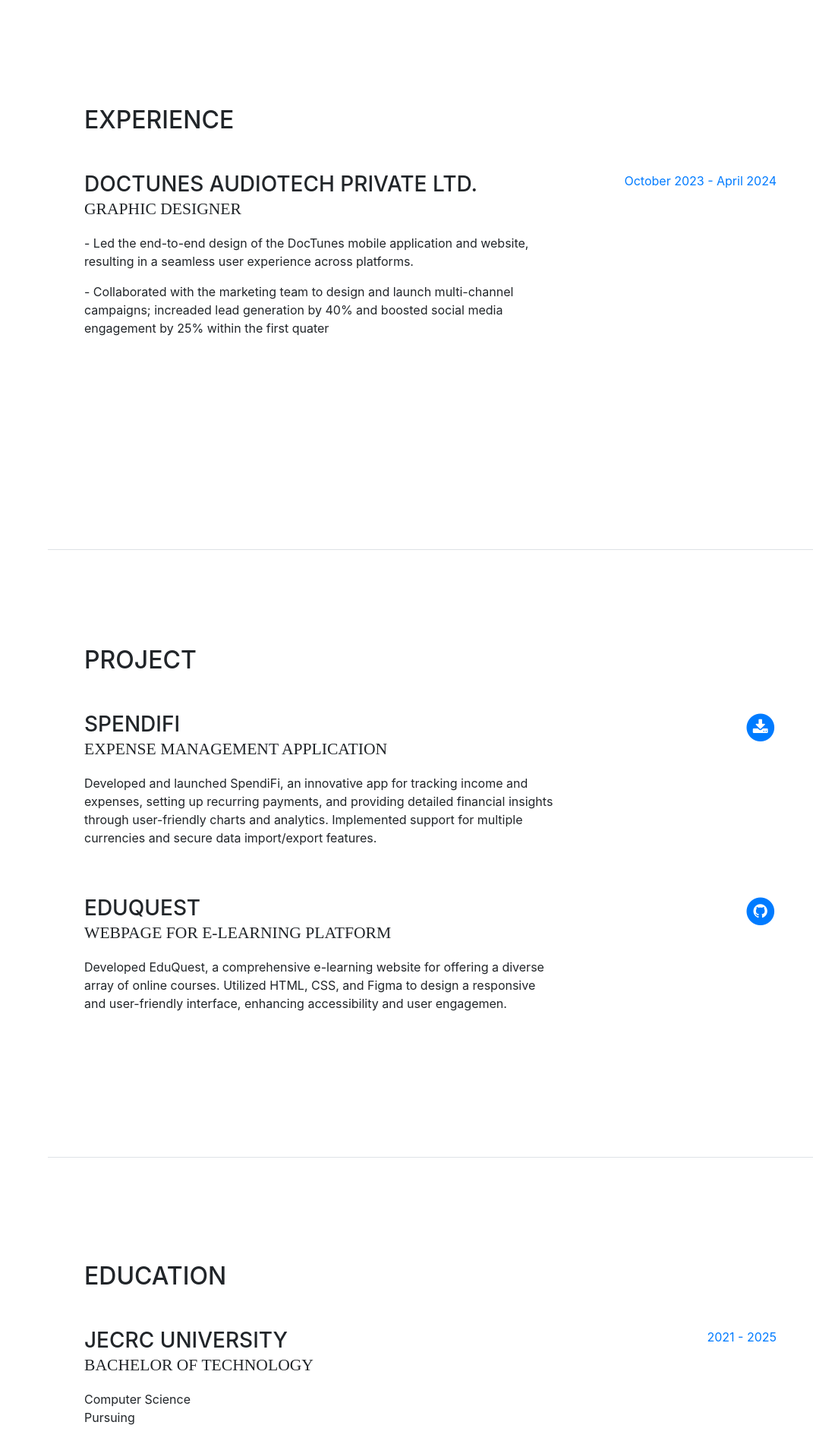
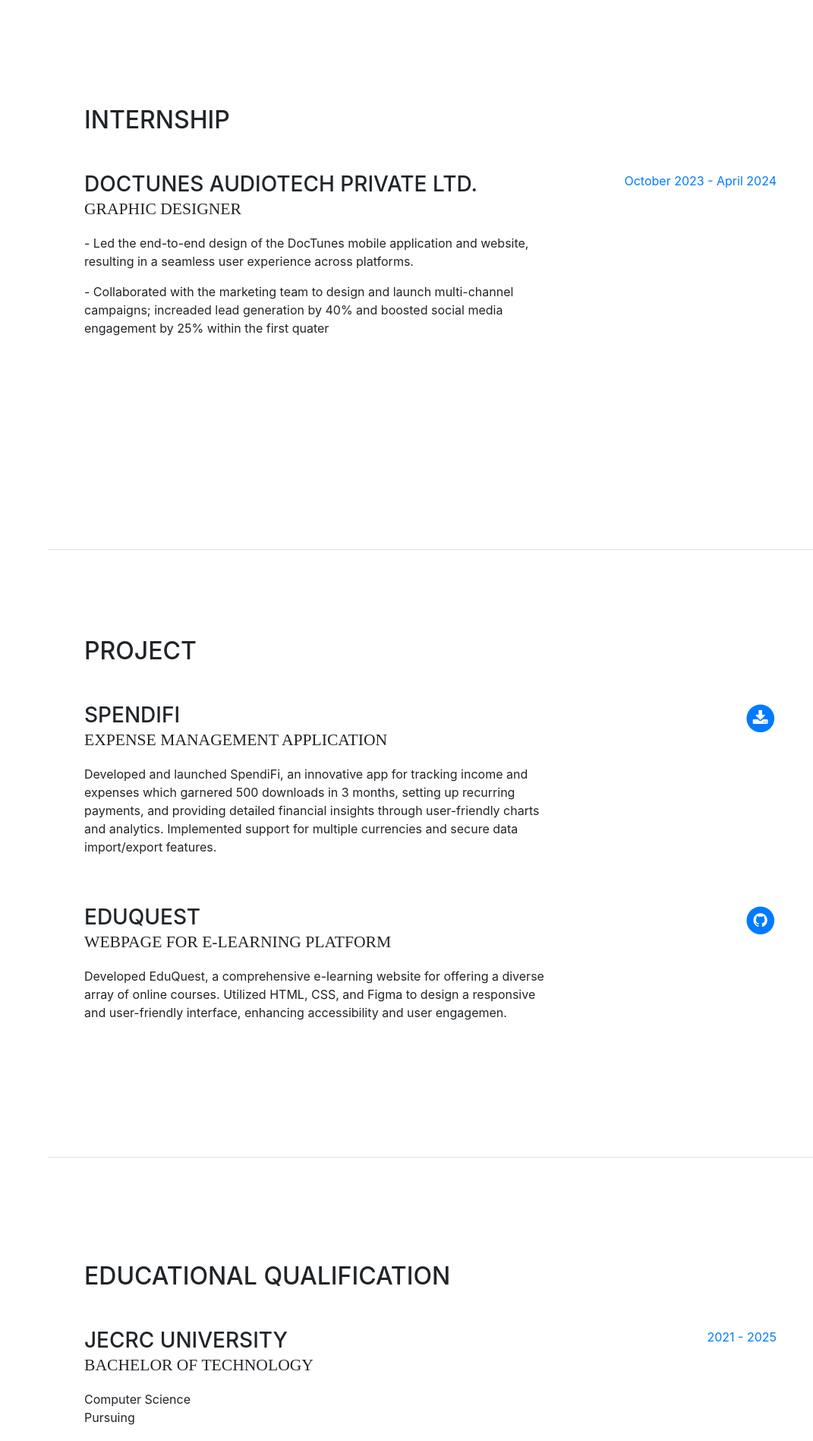
Before and after one commit to raghav453/resume, a website with bundled scripts: page index.html in a window 1280 px wide. Shown: the part 876-2773 px from the top of the page at 76% size, without its empty margins (209-1280 px from the left). Built offline with nearby package versions, Linux system fonts and the light colour scheme; a web font is replaced by a local one.

Commit message:
Update index.html

```diff
--- a/index.html
+++ b/index.html
@@ -8,7 +8,7 @@
     <meta name="description" content="">
     <meta name="author" content="">
 
-    <title>Resume - Start Bootstrap Theme</title>
+    <title>Resume </title>
 
     <!-- Bootstrap core CSS -->
     <link href="vendor/bootstrap/css/bootstrap.min.css" rel="stylesheet">
@@ -43,7 +43,7 @@
             <a class="nav-link js-scroll-trigger" href="#about">About</a>
           </li>
           <li class="nav-item">
-            <a class="nav-link js-scroll-trigger" href="#experience">Experience</a>
+            <a class="nav-link js-scroll-trigger" href="#internship">internship</a>
           </li>
           <li class="nav-item">
             <a class="nav-link js-scroll-trigger" href="#project">Project</a>
@@ -96,7 +96,7 @@
             </li>
 
             <li class="list-inline-item">
-              <a href="https://drive.google.com/file/d/1M_7CYUKP-9QGQbNU4zLRBcsZk6-SDfJt/view?usp=sharing" target="_blank">
+              <a href="https://drive.google.com/file/d/1Y9cFx5XcMpTGmnrKiiB7FCR_e4IqZ7ou/view?usp=sharing" target="_blank">
                 <span class="fa-stack fa-lg">
                   <i class="fa fa-circle fa-stack-2x"></i>
                   <i class="fa fa-address-card fa-stack-1x fa-inverse"></i>
@@ -107,9 +107,9 @@
         </div>
       </section>
 
-      <section class="resume-section p-3 p-lg-5 d-flex flex-column" id="experience">
+      <section class="resume-section p-3 p-lg-5 d-flex flex-column" id="internship">
         <div class="my-auto">
-          <h2 class="mb-5">Experience</h2>
+          <h2 class="mb-5">internship</h2>
 
           <div class="resume-item d-flex flex-column flex-md-row mb-5">
             <div class="resume-content mr-auto">
@@ -133,7 +133,7 @@
               <div class="resume-content mr-auto">
                 <h3 class="mb-0">SpendiFi</h3>
                 <div class="subheading mb-3">Expense Management Application</div>
-                <p> Developed and launched SpendiFi, an innovative app for tracking income and expenses, setting up recurring payments, and providing detailed financial insights through user-friendly charts and analytics. Implemented support for multiple currencies and secure data import/export features.</p>
+                <p> Developed and launched SpendiFi, an innovative app for tracking income and expenses which garnered 500 downloads in 3 months, setting up recurring payments, and providing detailed financial insights through user-friendly charts and analytics. Implemented support for multiple currencies and secure data import/export features.</p>
               </div>
               <div class="resume-date text-md-right">
                 <li class="list-inline-item">
@@ -170,9 +170,9 @@
 
         </section>
 
-      <section class="resume-section p-3 p-lg-5 d-flex flex-column" id="education">
-        <div class="my-auto">
-          <h2 class="mb-5">Education</h2>
+        <section class="resume-section p-3 p-lg-5 d-flex flex-column" id="education">
+          <div class="my-auto">
+          <h2 class="mb-5">EDUCATIONal qualification</h2>
 
           <div class="resume-item d-flex flex-column flex-md-row mb-5">
             <div class="resume-content mr-auto">
```
